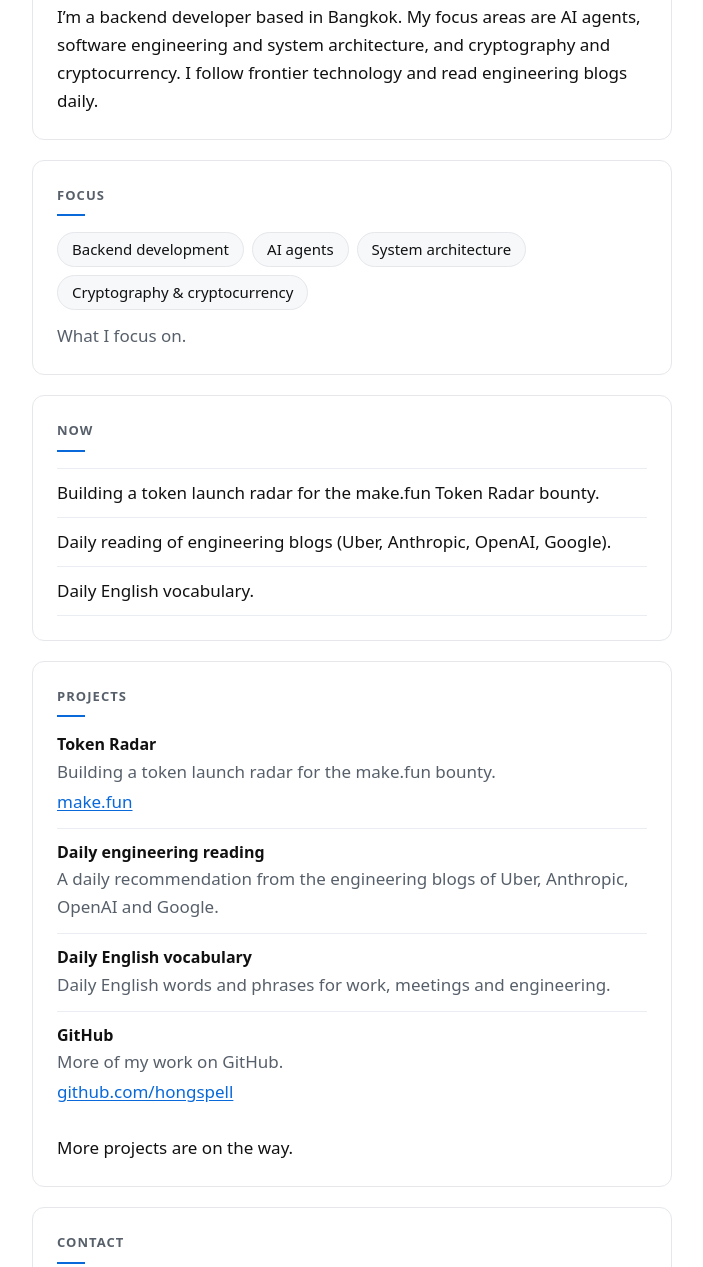
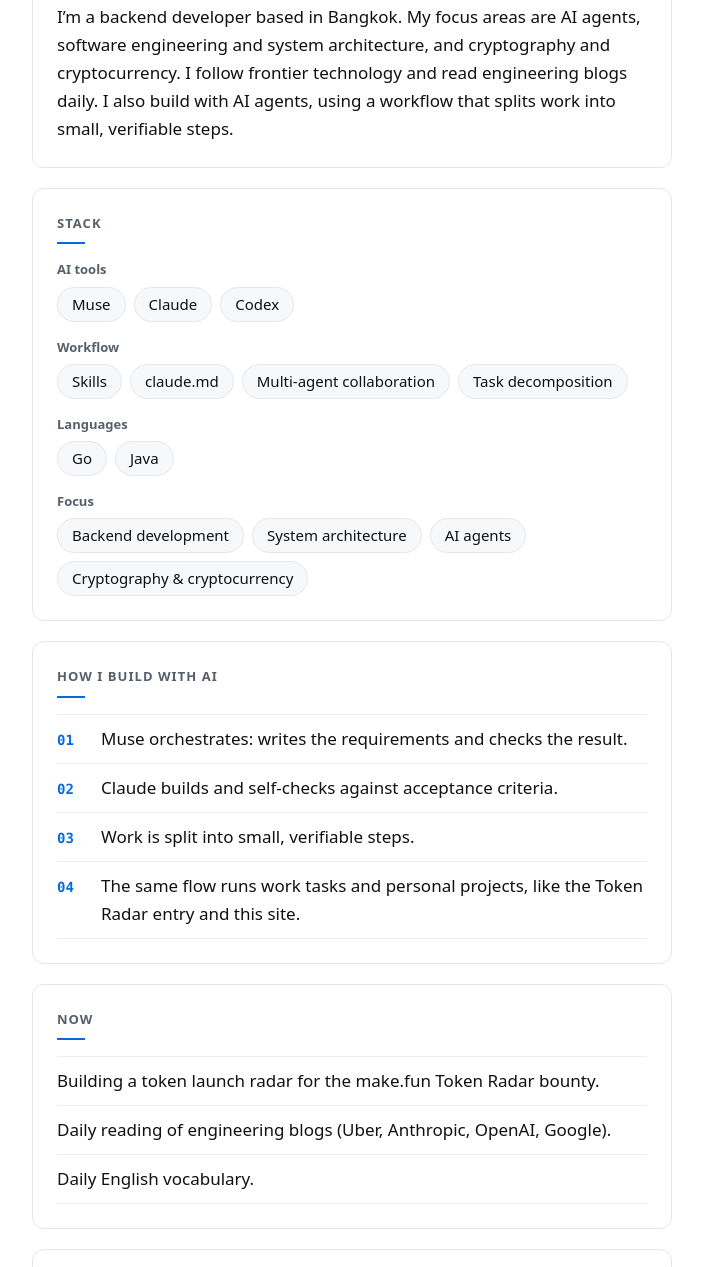
Before and after one commit to hongspell/hongspell.github.io, a plain HTML site: page index.html in a window 1280 px wide. Shown: the part 358-1625 px from the top of the page, without its empty margins (288-991 px from the left). Drawn offline with Linux system fonts and the light colour scheme.

Commit message:
Homepage v3: AI stack, AI workflow, bento projects

```diff
--- a/index.html
+++ b/index.html
@@ -163,12 +163,20 @@
   p { margin: 0 0 12px; }
   p:last-child { margin-bottom: 0; }
 
-  /* Focus chips */
+  /* Stack: grouped chips */
+  .group + .group { margin-top: 16px; }
+  h3.group-label {
+    margin: 0 0 8px;
+    font-size: 0.8125rem;
+    font-weight: 600;
+    line-height: 1.4;
+    color: #57606a;
+  }
   ul.chips {
     display: flex;
     flex-wrap: wrap;
     gap: 8px;
-    margin: 0 0 12px;
+    margin: 0;
     padding: 0;
     list-style: none;
   }
@@ -181,7 +189,28 @@
     border: 1px solid #e5e7eb;
     border-radius: 999px;
   }
-  .chips-note { color: #57606a; }
+
+  /* How I build with AI: numbered steps, mono labels */
+  ol.steps {
+    margin: 0;
+    padding: 0;
+    list-style: none;
+  }
+  ol.steps li {
+    display: grid;
+    grid-template-columns: 2rem minmax(0, 1fr);
+    column-gap: 12px;
+    align-items: baseline;
+    padding: 10px 0;
+    border-top: 1px solid #eaeef2;
+  }
+  ol.steps li:last-child { border-bottom: 1px solid #eaeef2; }
+  ol.steps .n {
+    font-family: ui-monospace, SFMono-Regular, "SF Mono", Menlo, Consolas, "Liberation Mono", monospace;
+    font-size: 0.875rem;
+    font-weight: 600;
+    color: #0969da;
+  }
 
   /* Now */
   ul.now {
@@ -195,20 +224,49 @@
   }
   ul.now li:last-child { border-bottom: 1px solid #eaeef2; }
 
-  /* Projects */
+  /* Projects: bento grid */
   ul.projects {
+    display: grid;
+    grid-template-columns: repeat(2, minmax(0, 1fr));
+    gap: 12px;
     margin: 0 0 16px;
     padding: 0;
     list-style: none;
   }
   ul.projects li {
-    padding: 12px 0;
-    border-top: 1px solid #eaeef2;
+    display: flex;
+    flex-direction: column;
+    padding: 18px;
+    background: #fff;
+    border: 1px solid #e5e7eb;
+    border-radius: 10px;
   }
-  ul.projects li:first-child { border-top: 0; padding-top: 0; }
+  ul.projects li.feature {
+    grid-column: 1 / -1;
+    padding: 24px 22px;
+    background: #f6f8fa;
+  }
+  ul.projects li.wide { grid-column: 1 / -1; }
+  ul.projects li.feature h3 {
+    font-size: 1.375rem;
+    line-height: 1.25;
+    margin-bottom: 6px;
+  }
   ul.projects li p { margin: 0; }
   ul.projects .desc { color: #57606a; }
-  ul.projects .link { margin-top: 2px; }
+  ul.projects .link { margin-top: auto; padding-top: 10px; }
+
+  @media (prefers-reduced-motion: no-preference) {
+    ul.projects li {
+      transition: transform 0.18s ease, box-shadow 0.18s ease, border-color 0.18s ease;
+    }
+  }
+  ul.projects li:hover,
+  ul.projects li:focus-within {
+    transform: translateY(-2px);
+    border-color: #0969da;
+    box-shadow: 0 6px 16px rgba(17, 17, 17, 0.08);
+  }
 
   a {
     color: #0969da;
@@ -228,6 +286,10 @@
     color: #57606a;
   }
 
+  @media (max-width: 560px) {
+    ul.projects { grid-template-columns: minmax(0, 1fr); }
+  }
+
   @media (max-width: 400px) {
     body { font-size: 16px; }
     .wrap { padding: 16px 16px 48px; }
@@ -237,6 +299,7 @@
     nav a { padding: 9px 8px; font-size: 0.875rem; }
     nav ul { margin-left: -8px; gap: 0; }
     footer { margin-top: 32px; }
+    ul.projects li.feature { padding: 20px 16px; }
   }
 </style>
 <script>
@@ -305,7 +368,8 @@
       <nav id="site-nav" aria-label="Sections">
         <ul>
           <li><a href="#about"><span lang="en">About</span><span lang="zh-CN">关于</span></a></li>
-          <li><a href="#focus"><span lang="en">Focus</span><span lang="zh-CN">方向</span></a></li>
+          <li><a href="#stack"><span lang="en">Stack</span><span lang="zh-CN">技术栈</span></a></li>
+          <li><a href="#workflow"><span lang="en">How I build with AI</span><span lang="zh-CN">AI 工作流</span></a></li>
           <li><a href="#now"><span lang="en">Now</span><span lang="zh-CN">现在</span></a></li>
           <li><a href="#projects"><span lang="en">Projects</span><span lang="zh-CN">项目</span></a></li>
           <li><a href="#contact"><span lang="en">Contact</span><span lang="zh-CN">联系</span></a></li>
@@ -321,18 +385,70 @@
   <main>
     <section id="about" aria-labelledby="about-h">
       <h2 id="about-h"><span lang="en">About</span><span lang="zh-CN">关于</span></h2>
-      <p><span lang="en">I’m a backend developer based in Bangkok. My focus areas are AI agents, software engineering and system architecture, and cryptography and cryptocurrency. I follow frontier technology and read engineering blogs daily.</span><span lang="zh-CN">我是一名常驻曼谷的后端开发者。关注方向包括 AI 智能体、软件工程与系统架构，以及密码学与加密货币。我关注前沿技术，并且每天阅读工程博客。</span></p>
+      <p><span lang="en">I’m a backend developer based in Bangkok. My focus areas are AI agents, software engineering and system architecture, and cryptography and cryptocurrency. I follow frontier technology and read engineering blogs daily. I also build with AI agents, using a workflow that splits work into small, verifiable steps.</span><span lang="zh-CN">我是一名常驻曼谷的后端开发者。关注方向包括 AI 智能体、软件工程与系统架构，以及密码学与加密货币。我关注前沿技术，并且每天阅读工程博客。我也借助 AI 智能体来构建项目，工作流是把任务拆成小步、每步都可验证。</span></p>
     </section>
 
-    <section id="focus" aria-labelledby="focus-h">
-      <h2 id="focus-h"><span lang="en">Focus</span><span lang="zh-CN">方向</span></h2>
-      <ul class="chips">
-        <li><span lang="en">Backend development</span><span lang="zh-CN">后端开发</span></li>
-        <li><span lang="en">AI agents</span><span lang="zh-CN">AI 智能体</span></li>
-        <li><span lang="en">System architecture</span><span lang="zh-CN">系统架构</span></li>
-        <li><span lang="en">Cryptography &amp; cryptocurrency</span><span lang="zh-CN">密码学与加密货币</span></li>
-      </ul>
-      <p class="chips-note"><span lang="en">What I focus on.</span><span lang="zh-CN">我的关注方向。</span></p>
+    <section id="stack" aria-labelledby="stack-h">
+      <h2 id="stack-h"><span lang="en">Stack</span><span lang="zh-CN">技术栈</span></h2>
+
+      <div class="group">
+        <h3 class="group-label"><span lang="en">AI tools</span><span lang="zh-CN">AI 工具</span></h3>
+        <ul class="chips">
+          <li><span lang="en">Muse</span><span lang="zh-CN">Muse</span></li>
+          <li><span lang="en">Claude</span><span lang="zh-CN">Claude</span></li>
+          <li><span lang="en">Codex</span><span lang="zh-CN">Codex</span></li>
+        </ul>
+      </div>
+
+      <div class="group">
+        <h3 class="group-label"><span lang="en">Workflow</span><span lang="zh-CN">工作流</span></h3>
+        <ul class="chips">
+          <li><span lang="en">Skills</span><span lang="zh-CN">Skills</span></li>
+          <li><span lang="en">claude.md</span><span lang="zh-CN">claude.md</span></li>
+          <li><span lang="en">Multi-agent collaboration</span><span lang="zh-CN">多智能体协作</span></li>
+          <li><span lang="en">Task decomposition</span><span lang="zh-CN">任务拆解</span></li>
+        </ul>
+      </div>
+
+      <div class="group">
+        <h3 class="group-label"><span lang="en">Languages</span><span lang="zh-CN">语言</span></h3>
+        <ul class="chips">
+          <li><span lang="en">Go</span><span lang="zh-CN">Go</span></li>
+          <li><span lang="en">Java</span><span lang="zh-CN">Java</span></li>
+        </ul>
+      </div>
+
+      <div class="group">
+        <h3 class="group-label"><span lang="en">Focus</span><span lang="zh-CN">方向</span></h3>
+        <ul class="chips">
+          <li><span lang="en">Backend development</span><span lang="zh-CN">后端开发</span></li>
+          <li><span lang="en">System architecture</span><span lang="zh-CN">系统架构</span></li>
+          <li><span lang="en">AI agents</span><span lang="zh-CN">AI 智能体</span></li>
+          <li><span lang="en">Cryptography &amp; cryptocurrency</span><span lang="zh-CN">密码学与加密货币</span></li>
+        </ul>
+      </div>
+    </section>
+
+    <section id="workflow" aria-labelledby="workflow-h">
+      <h2 id="workflow-h"><span lang="en">How I build with AI</span><span lang="zh-CN">AI 工作流</span></h2>
+      <ol class="steps">
+        <li>
+          <span class="n" aria-hidden="true">01</span>
+          <span class="t"><span lang="en">Muse orchestrates: writes the requirements and checks the result.</span><span lang="zh-CN">Muse 统筹：写需求、做验收。</span></span>
+        </li>
+        <li>
+          <span class="n" aria-hidden="true">02</span>
+          <span class="t"><span lang="en">Claude builds and self-checks against acceptance criteria.</span><span lang="zh-CN">Claude 搭建，并按验收标准自查。</span></span>
+        </li>
+        <li>
+          <span class="n" aria-hidden="true">03</span>
+          <span class="t"><span lang="en">Work is split into small, verifiable steps.</span><span lang="zh-CN">工作拆成小步，每步都可验证。</span></span>
+        </li>
+        <li>
+          <span class="n" aria-hidden="true">04</span>
+          <span class="t"><span lang="en">The same flow runs work tasks and personal projects, like the Token Radar entry and this site.</span><span lang="zh-CN">同一套流程跑工作任务和个人项目，比如 Token Radar 参赛作品和这个网站。</span></span>
+        </li>
+      </ol>
     </section>
 
     <section id="now" aria-labelledby="now-h">
@@ -347,7 +463,7 @@
     <section id="projects" aria-labelledby="projects-h">
       <h2 id="projects-h"><span lang="en">Projects</span><span lang="zh-CN">项目</span></h2>
       <ul class="projects">
-        <li>
+        <li class="feature">
           <h3><span lang="en">Token Radar</span><span lang="zh-CN">Token Radar</span></h3>
           <p class="desc"><span lang="en">Building a token launch radar for the make.fun bounty.</span><span lang="zh-CN">为 make.fun 赏金任务开发代币发行雷达。</span></p>
           <p class="link"><a href="https://make.fun/" rel="noopener">make.fun</a></p>
@@ -360,7 +476,7 @@
           <h3><span lang="en">Daily English vocabulary</span><span lang="zh-CN">每日英语词汇</span></h3>
           <p class="desc"><span lang="en">Daily English words and phrases for work, meetings and engineering.</span><span lang="zh-CN">面向工作、会议和工程场景的每日英语单词与短语。</span></p>
         </li>
-        <li>
+        <li class="wide">
           <h3><span lang="en">GitHub</span><span lang="zh-CN">GitHub</span></h3>
           <p class="desc"><span lang="en">More of my work on GitHub.</span><span lang="zh-CN">我在 GitHub 上的更多作品。</span></p>
           <p class="link"><a href="https://github.com/hongspell" rel="me noopener">github.com/hongspell</a></p>
```
